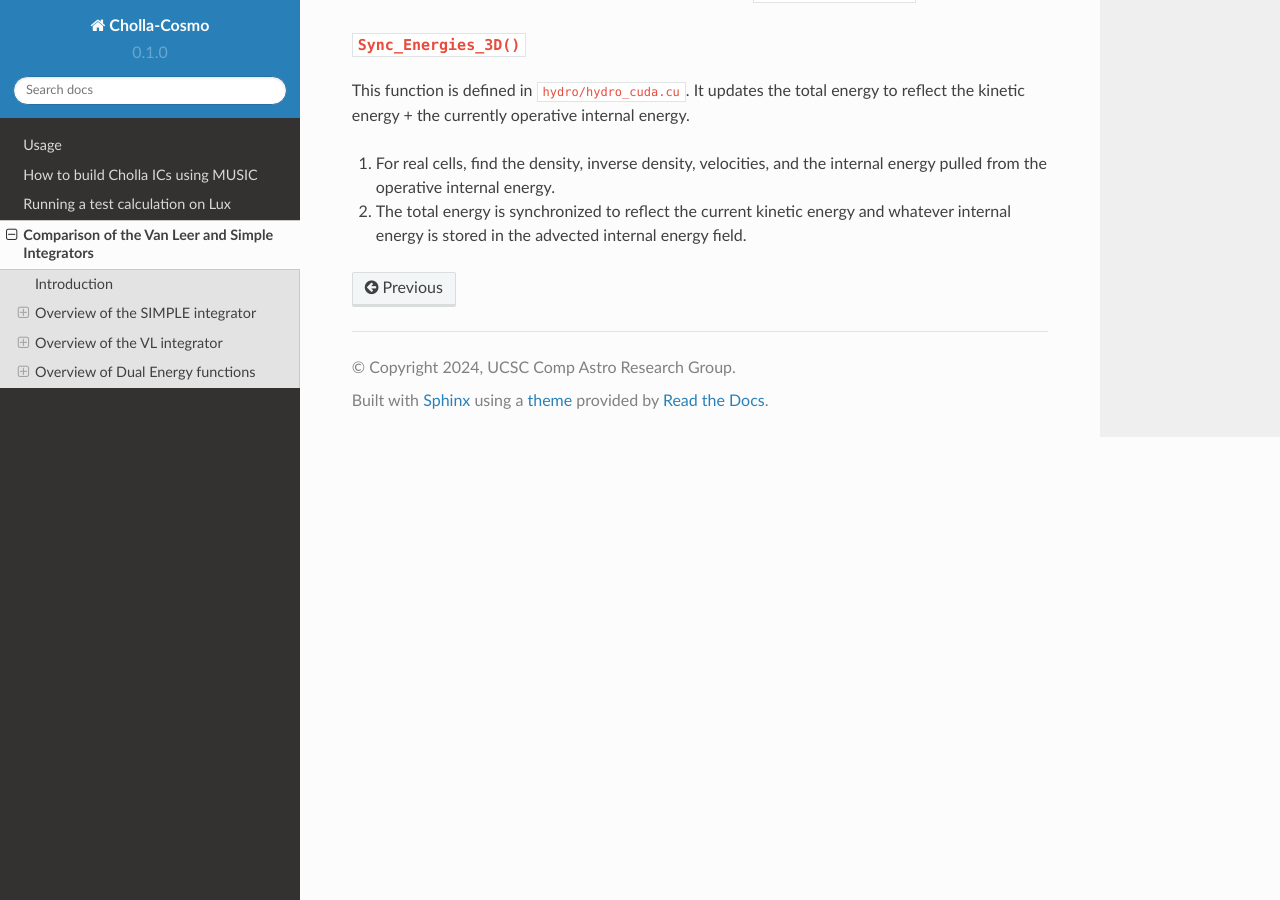
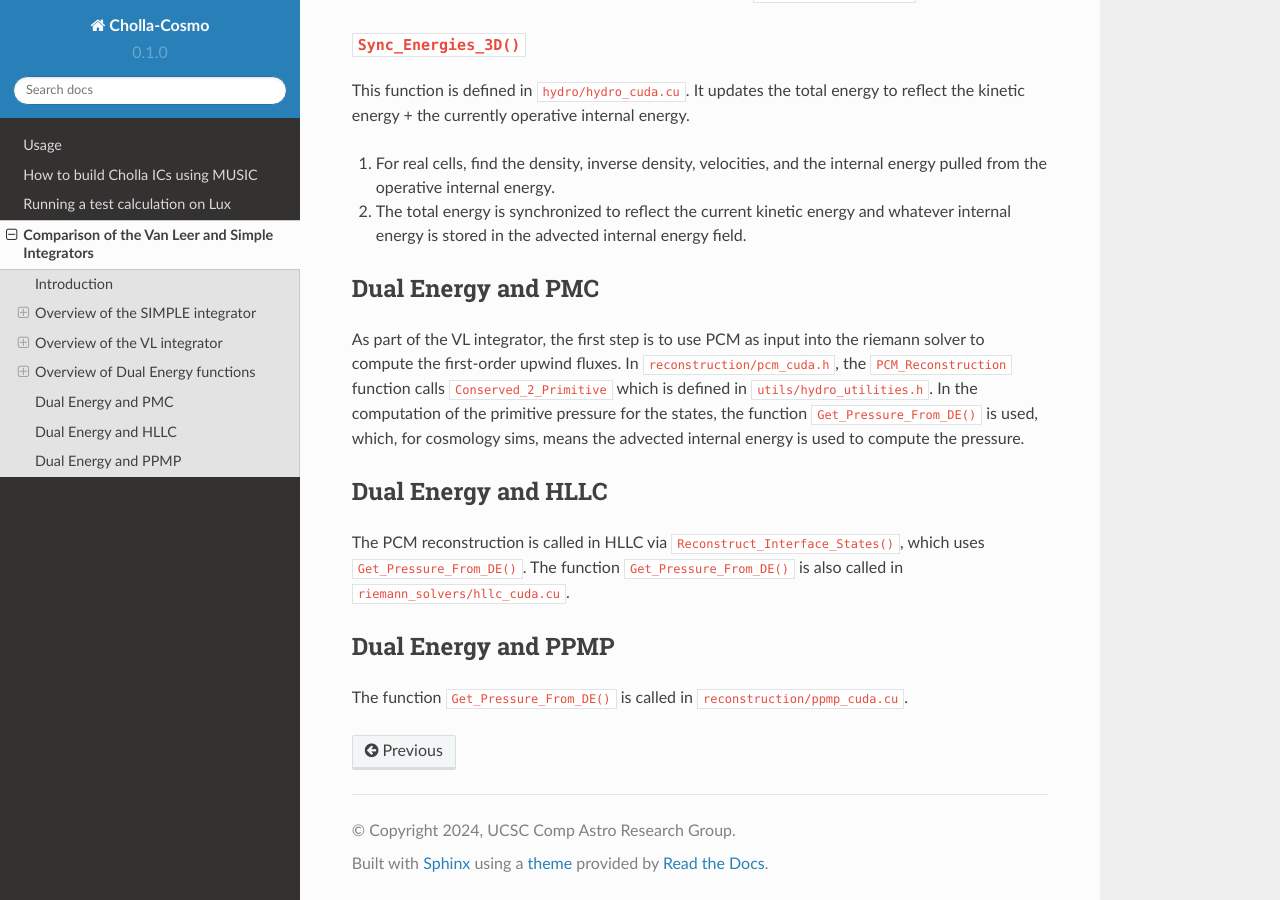
Before and after one commit to evazlimen/cholla-cosmo, a Sphinx documentation site: the page built from docs/source/vl_vs_simple.rst, in a window 1280 px wide and 900 px high, scrolled down 3699 px. Built offline with Sphinx 7.4.7 and the Read the Docs theme 2.0.0, drawn with Linux system fonts in a browser that asks for light colours; some of the changed text lies outside the part shown.

Commit message:
Added info about PMC and HLLC + DE.
Need to determine why the internal energy is not being influenced by DE in the VL method.  Maybe an intermediate synchronization is needed at the half time step?

```diff
--- a/docs/source/vl_vs_simple.rst
+++ b/docs/source/vl_vs_simple.rst
@@ -69,14 +69,13 @@ Algorithm
 
 10. If using dual energy, ``Partial_Update_Advected_Internal_Energy_3D()`` is called, using the previous conserved variables, the full timestep, and the half timestep integrated interface states. Then another ``GPU_Error_Check()``.
 
-11 The conserved variable array is updated ustin ghte full time step, the half step interface states and fluxes. This is performed by calling ``Update_Conserved_Variables_3D()``.  This updates ``dev_conserved``.
+11 The conserved variable array is updated using the full time step, the half step interface states and fluxes. This is performed by calling ``Update_Conserved_Variables_3D()``.  This updates ``dev_conserved``.
 
 12. ``GPU_Error_Check()`` is called.
 
 13. If using dual energy, we call ``Select_Internal_Energy_3D()`` and ``Synch_Energies_3D()`` using the updated conserved variables ``dev_conserved``.  A ``GPU_Error_Check()`` is called.
 
 .. _dual_energy:
-
 
 Overview of Dual Energy functions
 --------------------------
@@ -143,3 +142,29 @@ This function is defined in ``hydro/hydro_cuda.cu``. It updates the total energy
 1. For real cells, find the density, inverse density, velocities, and the internal energy pulled from the operative internal energy.
 
 2. The total energy is synchronized to reflect the current kinetic energy and whatever internal energy is stored in the advected internal energy field.
+
+.. _dual_energy_and_pmc
+
+Dual Energy and PMC
+---------------------
+
+As part of the VL integrator, the first step is to use PCM as input into the riemann solver to compute
+the first-order upwind fluxes. In ``reconstruction/pcm_cuda.h``, the ``PCM_Reconstruction`` function
+calls ``Conserved_2_Primitive`` which is defined in ``utils/hydro_utilities.h``.  In the computation
+of the primitive pressure for the states, the function ``Get_Pressure_From_DE()`` is used, which, for
+cosmology sims, means the advected internal energy is used to compute the pressure.
+
+.. _dual_energy_and_hllc
+
+Dual Energy and HLLC
+---------------------
+
+The PCM reconstruction is called in HLLC via ``Reconstruct_Interface_States()``, which uses ``Get_Pressure_From_DE()``. The function ``Get_Pressure_From_DE()`` is also called in ``riemann_solvers/hllc_cuda.cu``.
+
+
+.. _dual_energy_and_ppmp
+
+Dual Energy and PPMP
+---------------------
+
+The function ``Get_Pressure_From_DE()`` is called in ``reconstruction/ppmp_cuda.cu``.
```
